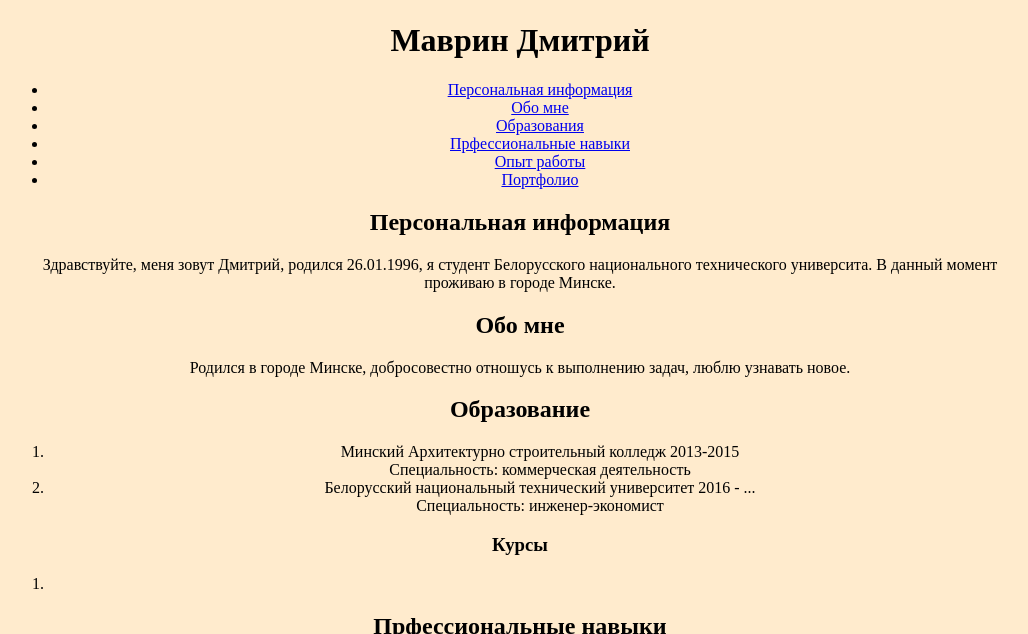
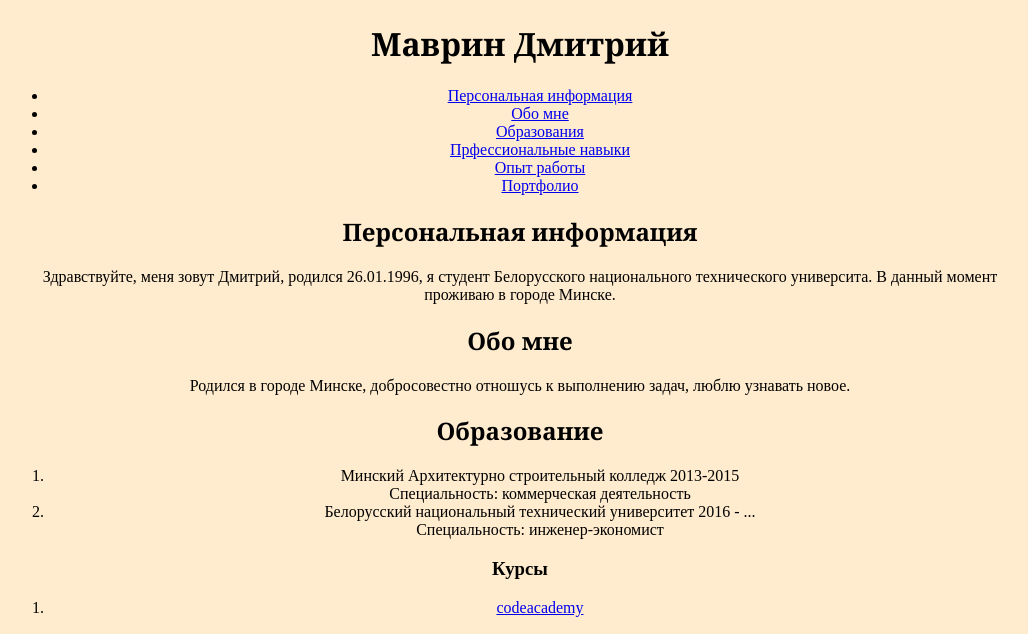
Before and after one commit to DimaMavrin/rsschool-codejam1-cv, a plain HTML site: page Index.html in a window 1280 px wide. Shown: the part 161-795 px from the top of the page, without its empty margins (0-1028 px from the left). Drawn offline with Linux system fonts and the light colour scheme; a script that the page names is missing.

Commit message:
Style changes

```diff
--- a/Index.html
+++ b/Index.html
@@ -29,7 +29,8 @@
   </nav>
   <div id="introduction">
     <h2 id="Personal">Персональная информация</h2>
-    <p>Здравствуйте, меня зовут Дмитрий, родился 26.01.1996, я студент Белорусского национального технического университа. В данный момент проживаю в городе Минске. </p>
+    <p>Здравствуйте, меня зовут Дмитрий, родился 26.01.1996, я студент Белорусского национального технического
+      университа. В данный момент проживаю в городе Минске. </p>
 
     <h2 id="About">Обо мне</h2>
     <p>Родился в городе Минске, добросовестно отношусь к выполнению задач, люблю узнавать новое.</p>
@@ -42,23 +43,24 @@
       </ol>
       <h3>Курсы</h3>
       <ol>
-        <li><a href="https://www.codecademy.com/users/ieclipsee/achievements"> </a></li>
+        <li><a href="https://www.codecademy.com/users/ieclipsee/achievements" target="_blank">codeacademy</a></li>
 
       </ol>
       <h2 id="skills">Прфессиональные навыки</h2>
       <p>html/css на базовом уровне, базовые знания javaScript</p>
     </div>
-    <div id="work"> <h2>Опыт работы</h2>
-      <ol><li>ЗАСО "Белнефтестрах" 2014-2016. <br/> Должность: страховой агент. </li>
-        <li>ОАО "МТЗ" 2017-2018. <br/>Должность: токарь.</li>
+    <div id="work">
+      <h2>Опыт работы</h2>
+      <ol>
+        <li>ЗАСО "Белнефтестрах" 2014-2016. <br /> Должность: страховой агент. </li>
+        <li>ОАО "МТЗ" 2017-2018. <br />Должность: токарь.</li>
       </ol>
 
 
     </div>
-    <div id="portfolio"><h2>Портфолио</h2>
+    <div id="portfolio">
+      <h2>Портфолио</h2>
       <p><a href="https://github.com/DimaMavrin?tab=repositories" target="_blank"> github</p>
-
-
 
     </div>
 </body>
--- a/main.css
+++ b/main.css
@@ -6,8 +6,9 @@ body {
 .navigation {
 
 }
-h1 {
+h1, h2 {
     text-align: center;
+    font-family: Georgia, 'Times New Roman', Times, serif;
 }
 .photocard {
     width: 150px;
```
